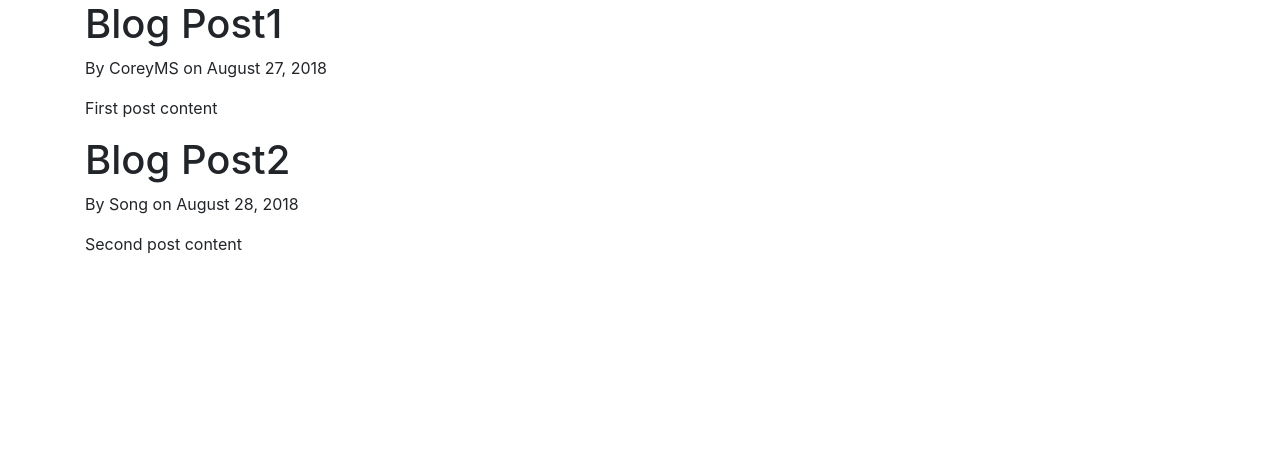
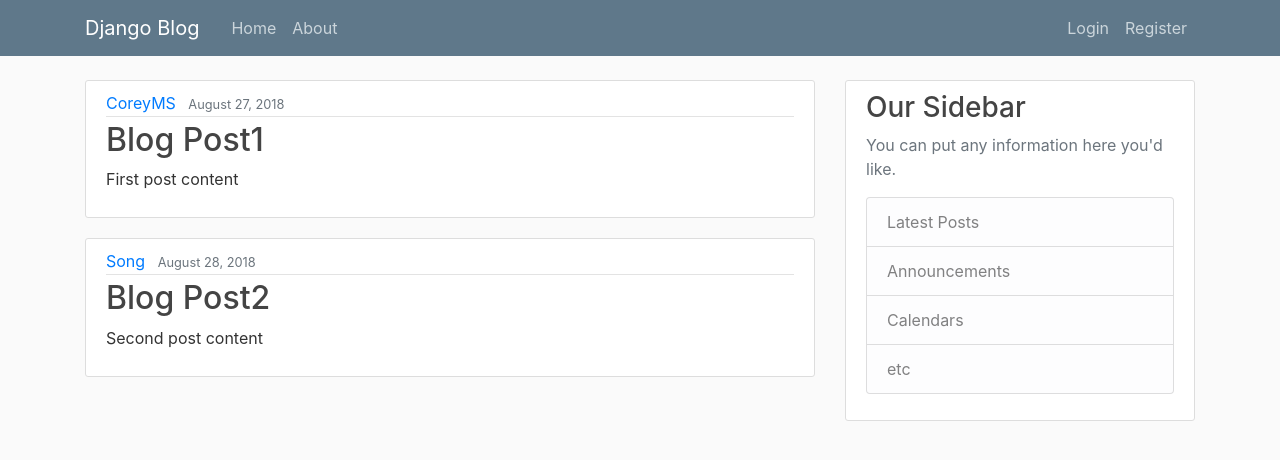
Before and after one commit to shg9411/pythonPractice, a Django app: page / in a window 1280 px wide. Shown: the top 460 px of the page. Run offline with Django 3.2, Linux system fonts and the light colour scheme; some libraries are stand-ins or nearby versions.

Commit message:
no message

```diff
--- /dev/null
+++ b/django_project/blog/static/blog/main.css
@@ -0,0 +1,84 @@
+body {
+    background: #fafafa;
+    color: #333333;
+    margin-top: 5rem;
+  }
+
+  h1, h2, h3, h4, h5, h6 {
+    color: #444444;
+  }
+
+  ul {
+    margin: 0;
+  }
+
+  .bg-steel {
+    background-color: #5f788a;
+  }
+
+  .site-header .navbar-nav .nav-link {
+    color: #cbd5db;
+  }
+
+  .site-header .navbar-nav .nav-link:hover {
+    color: #ffffff;
+  }
+
+  .site-header .navbar-nav .nav-link.active {
+    font-weight: 500;
+  }
+
+  .content-section {
+    background: #ffffff;
+    padding: 10px 20px;
+    border: 1px solid #dddddd;
+    border-radius: 3px;
+    margin-bottom: 20px;
+  }
+
+  .article-title {
+    color: #444444;
+  }
+
+  a.article-title:hover {
+    color: #428bca;
+    text-decoration: none;
+  }
+
+  .article-content {
+    white-space: pre-line;
+  }
+
+  .article-img {
+    height: 65px;
+    width: 65px;
+    margin-right: 16px;
+  }
+
+  .article-metadata {
+    padding-bottom: 1px;
+    margin-bottom: 4px;
+    border-bottom: 1px solid #e3e3e3
+  }
+
+  .article-metadata a:hover {
+    color: #333;
+    text-decoration: none;
+  }
+
+  .article-svg {
+    width: 25px;
+    height: 25px;
+    vertical-align: middle;
+  }
+
+  .account-img {
+    height: 125px;
+    width: 125px;
+    margin-right: 20px;
+    margin-bottom: 16px;
+  }
+
+  .account-heading {
+    font-size: 2.5rem;
+  }
--- a/django_project/blog/templates/blog/base.html
+++ b/django_project/blog/templates/blog/base.html
@@ -1,3 +1,4 @@
+{% load static %}
 <!DOCTYPE html>
 <html>
 
@@ -8,8 +9,10 @@
     <meta name="viewport" content="width=device-width, initial-scale=1, shrink-to-fit=no">
 
     <!-- Bootstrap CSS -->
-    <link rel="stylesheet" href="https://stackpath.bootstrapcdn.com/bootstrap/4.3.1/css/bootstrap.min.css" integrity="sha384-ggOyR0iXCbMQv3Xipma34MD+dH/1fQ784/j6cY/iJTQUOhcWr7x9JvoRxT2MZw1T" crossorigin="anonymous">
+    <link rel="stylesheet" href="https://stackpath.bootstrapcdn.com/bootstrap/4.3.1/css/bootstrap.min.css"
+        integrity="sha384-ggOyR0iXCbMQv3Xipma34MD+dH/1fQ784/j6cY/iJTQUOhcWr7x9JvoRxT2MZw1T" crossorigin="anonymous">
 
+    <link rel="stylesheet" type="text/css" href="{% static 'blog/main.css' %}">
 
     {% if title %}
     <title>Django Bog - {{ title }}</title>
@@ -19,12 +22,57 @@
 </head>
 
 <body>
-    <div class="container">
-        {% block content %}{% endblock %}
-    </div>
-    <script src="https://code.jquery.com/jquery-3.3.1.slim.min.js" integrity="sha384-q8i/X+965DzO0rT7abK41JStQIAqVgRVzpbzo5smXKp4YfRvH+8abtTE1Pi6jizo" crossorigin="anonymous"></script>
-    <script src="https://cdnjs.cloudflare.com/ajax/libs/popper.js/1.14.7/umd/popper.min.js" integrity="sha384-UO2eT0CpHqdSJQ6hJty5KVphtPhzWj9WO1clHTMGa3JDZwrnQq4sF86dIHNDz0W1" crossorigin="anonymous"></script>
-    <script src="https://stackpath.bootstrapcdn.com/bootstrap/4.3.1/js/bootstrap.min.js" integrity="sha384-JjSmVgyd0p3pXB1rRibZUAYoIIy6OrQ6VrjIEaFf/nJGzIxFDsf4x0xIM+B07jRM" crossorigin="anonymous"></script>
+    <header class="site-header">
+        <nav class="navbar navbar-expand-md navbar-dark bg-steel fixed-top">
+            <div class="container">
+                <a class="navbar-brand mr-4" href="/">Django Blog</a>
+                <button class="navbar-toggler" type="button" data-toggle="collapse" data-target="#navbarToggle"
+                    aria-controls="navbarToggle" aria-expanded="false" aria-label="Toggle navigation">
+                    <span class="navbar-toggler-icon"></span>
+                </button>
+                <div class="collapse navbar-collapse" id="navbarToggle">
+                    <div class="navbar-nav mr-auto">
+                        <a class="nav-item nav-link" href="/">Home</a>
+                        <a class="nav-item nav-link" href="/">About</a>
+                    </div>
+                    <!-- Navbar Right Side -->
+                    <div class="navbar-nav">
+                        <a class="nav-item nav-link" href="#">Login</a>
+                        <a class="nav-item nav-link" href="#">Register</a>
+                    </div>
+                </div>
+            </div>
+        </nav>
+    </header>
+    <main role="main" class="container">
+        <div class="row">
+            <div class="col-md-8">
+                {% block content %}{% endblock %}
+            </div>
+            <div class="col-md-4">
+                <div class="content-section">
+                    <h3>Our Sidebar</h3>
+                    <p class='text-muted'>You can put any information here you'd like.
+                        <ul class="list-group">
+                            <li class="list-group-item list-group-item-light">Latest Posts</li>
+                            <li class="list-group-item list-group-item-light">Announcements</li>
+                            <li class="list-group-item list-group-item-light">Calendars</li>
+                            <li class="list-group-item list-group-item-light">etc</li>
+                        </ul>
+                    </p>
+                </div>
+            </div>
+        </div>
+    </main>
+    <script src="https://code.jquery.com/jquery-3.3.1.slim.min.js"
+        integrity="sha384-q8i/X+965DzO0rT7abK41JStQIAqVgRVzpbzo5smXKp4YfRvH+8abtTE1Pi6jizo"
+        crossorigin="anonymous"></script>
+    <script src="https://cdnjs.cloudflare.com/ajax/libs/popper.js/1.14.7/umd/popper.min.js"
+        integrity="sha384-UO2eT0CpHqdSJQ6hJty5KVphtPhzWj9WO1clHTMGa3JDZwrnQq4sF86dIHNDz0W1"
+        crossorigin="anonymous"></script>
+    <script src="https://stackpath.bootstrapcdn.com/bootstrap/4.3.1/js/bootstrap.min.js"
+        integrity="sha384-JjSmVgyd0p3pXB1rRibZUAYoIIy6OrQ6VrjIEaFf/nJGzIxFDsf4x0xIM+B07jRM"
+        crossorigin="anonymous"></script>
 </body>
 
 </html>
--- a/django_project/blog/templates/blog/home.html
+++ b/django_project/blog/templates/blog/home.html
@@ -1,8 +1,15 @@
 {% extends "blog/base.html" %}
 {% block content %}
 {% for post in posts %}
-<h1>{{post.title}}</h1>
-<p>By {{post.author}} on {{post.date_posted}}</p>
-<p>{{post.content}}</p>
+<article class="media content-section">
+    <div class="media-body">
+        <div class="article-metadata">
+            <a class="mr-2" href="#">{{ post.author }}</a>
+            <small class="text-muted">{{ post.date_posted }}</small>
+        </div>
+        <h2><a class="article-title" href="#">{{ post.title }}</a></h2>
+        <p class="article-content">{{ post.content }}</p>
+    </div>
+</article>
 {% endfor %}
 {% endblock content %}
```
